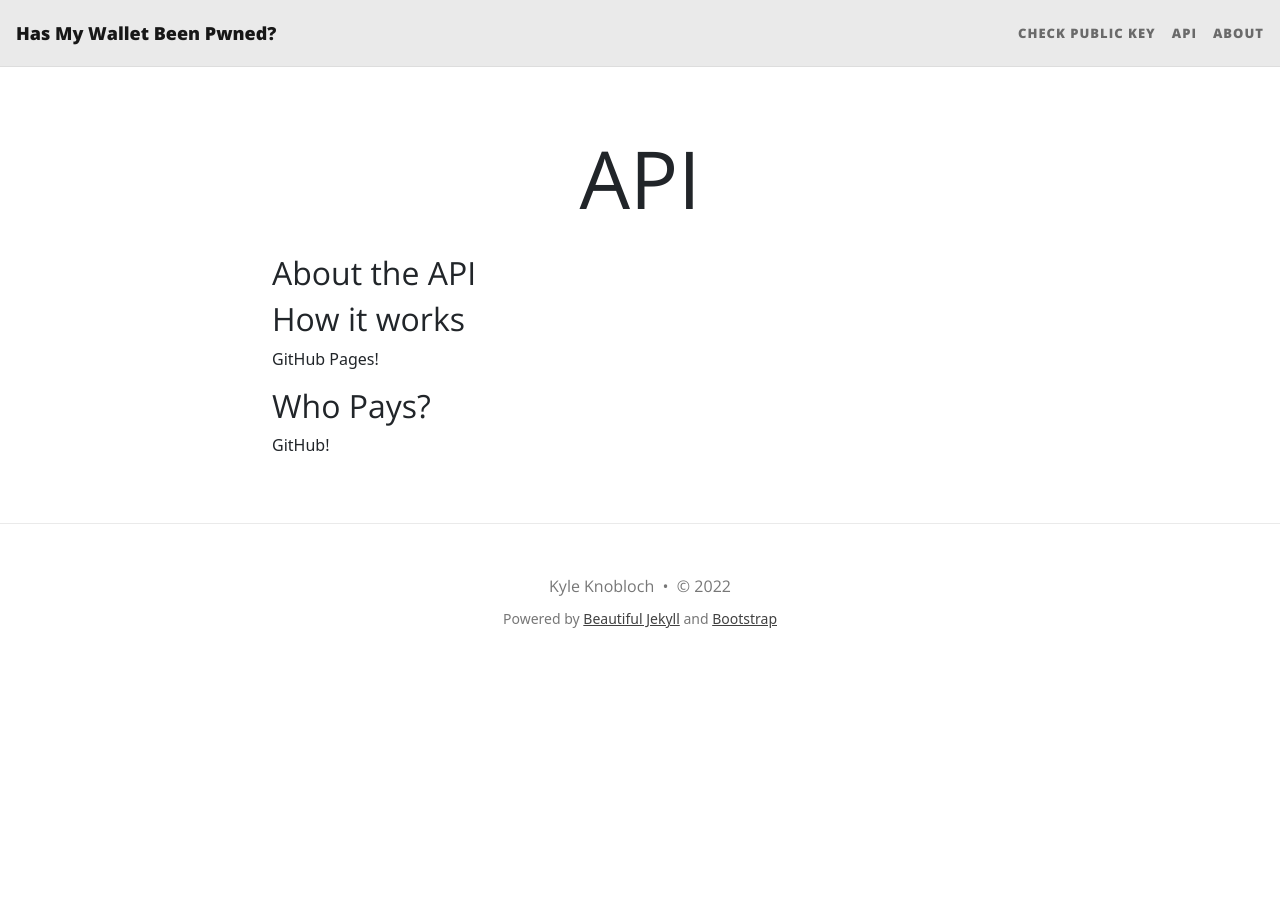
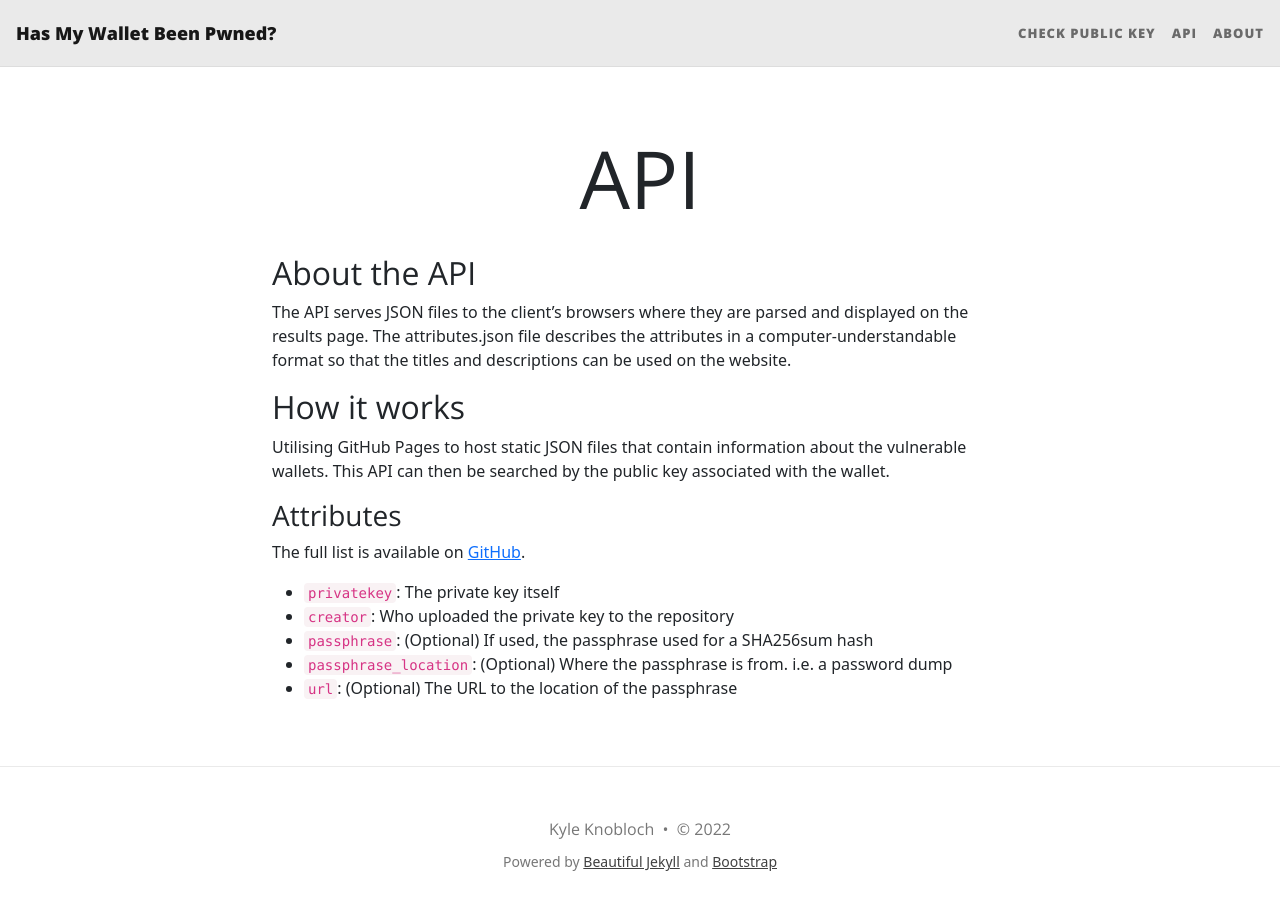
Before and after one commit to KyleK1782/website, a Jekyll site: the page built from api.markdown, in a window 1280 px wide and 922 px high. Shown: the top 910 px of the window. Built offline with Jekyll 4.4.1, drawn with Linux system fonts in a browser that asks for light colours; nearby versions of some CDN libraries.

Commit message:
Update About and API pages

```diff
--- a/api.markdown
+++ b/api.markdown
@@ -6,8 +6,17 @@ permalink: /api/
 
 ## About the API
 
+The API serves JSON files to the client's browsers where they are parsed and displayed on the results page.
+The attributes.json file describes the attributes in a computer-understandable format so that the titles and descriptions can be used on the website.
+
 ## How it works
-GitHub Pages!
+Utilising GitHub Pages to host static JSON files that contain information about the vulnerable wallets. This API can then be searched by the public key associated with the wallet.
 
-## Who Pays?
-GitHub!
+### Attributes
+The full list is available on [GitHub](https://github.com/HasMyWalletBeenPwned/api).
+
+- `privatekey`: The private key itself
+- `creator`: Who uploaded the private key to the repository
+- `passphrase`: (Optional) If used, the passphrase used for a SHA256sum hash
+- `passphrase_location`: (Optional) Where the passphrase is from. i.e. a password dump
+- `url`: (Optional) The URL to the location of the passphrase
```
Also changed, not shown: about.markdown (+9 -2 lines).
